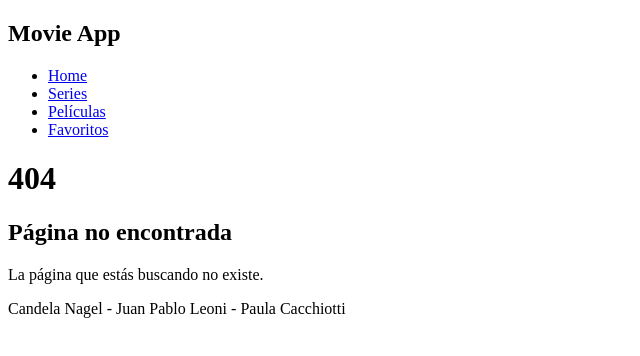
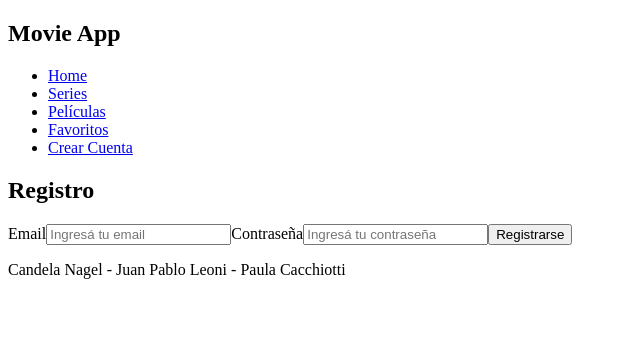
Before and after one commit to PauCacchiotti/CandelaNagel-JuanPabloLeoni-PaulaCacchiotti, a React (Create React App) app: page /register in a window 1280 px wide. Before the commit this address had no page. Shown: the top 356 px of the page, without its empty margins (0-640 px from the left). Built offline with nearby package versions, Linux system fonts and the light colour scheme.

Commit message:
Hice el punto 4

```diff
--- a/src/App.js
+++ b/src/App.js
@@ -8,6 +8,7 @@ import { Route, Switch } from "react-router-dom";
 import NotFound from "./screens/NotFound/NotFound";
 import PeliculasPopulares from "./screens/PeliculasPopulares/PeliculasPopulares";
 import PeliculasCartelera from "./screens/PeliculasCartelera/PeliculasCartelera";
+import Register from "./screens/Register/Register";
 
 function App(){
 
@@ -26,6 +27,7 @@ function App(){
               <Route path="/PeliculasCartelera" component={PeliculasCartelera} />
 
               <Route path="/Favoritos" component={Favoritos}/>
+              <Route path="/register" component={Register}/>
 
               <Route path="" component={NotFound}/>
             </Switch>
--- /dev/null
+++ b/src/componentes/FormRegister/FormRegister.js
@@ -0,0 +1,102 @@
+import React, { Component } from "react";
+import { withRouter } from "react-router-dom";
+
+class FormRegister extends Component {
+
+    constructor(props){
+        super(props)
+
+        this.state = {
+            email: "",
+            password: ""
+        }
+    }
+
+    controlarEmail(evento){
+        this.setState({
+            email: evento.target.value
+        })
+    }
+
+    controlarPassword(evento){
+        this.setState({
+            password: evento.target.value
+        })
+    }
+
+    submit(evento){
+        evento.preventDefault()
+
+        let usuarioACrear = {
+            email: this.state.email,
+            password: this.state.password
+        }
+
+        if (!usuarioACrear.email.includes("@")) {
+            alert("El email ingresado no es válido")
+            return
+        }
+
+        if (usuarioACrear.password.length < 6) {
+            alert("La contraseña debe tener un mínimo de 6 caracteres")
+            return
+        }
+
+        let usersStorage = localStorage.getItem("users")
+
+        if (usersStorage !== null) {
+            let usersParseado = JSON.parse(usersStorage)
+            let usersFiltrado = usersParseado.filter(user => user.email === usuarioACrear.email)
+
+            if (usersFiltrado.length > 0) {
+                alert("Ya existe un usuario con el email ingresado")
+                return
+            }
+
+            usersParseado.push(usuarioACrear)
+            let usersEnJson = JSON.stringify(usersParseado)
+            localStorage.setItem("users", usersEnJson)
+        } else {
+            let usersInicial = [usuarioACrear]
+            let usersEnJson = JSON.stringify(usersInicial)
+            localStorage.setItem("users", usersEnJson)
+        }
+
+        this.props.history.push("/login")
+    }
+
+    render(){
+
+        return(
+
+            <form onSubmit={(evento) => this.submit(evento)}>
+
+                <label>Email</label>
+                <input
+                    type="text"
+                    value={this.state.email}
+                    onChange={(evento) => this.controlarEmail(evento)}
+                    placeholder="Ingresá tu email"
+                />
+
+                <label>Contraseña</label>
+                <input
+                    type="password"
+                    value={this.state.password}
+                    onChange={(evento) => this.controlarPassword(evento)}
+                    placeholder="Ingresá tu contraseña"
+                />
+
+                <button type="submit">
+                    Registrarse
+                </button>
+
+            </form>
+
+        )
+
+    }
+
+}
+
+export default withRouter(FormRegister);
--- a/src/componentes/Navbar/Navbar.js
+++ b/src/componentes/Navbar/Navbar.js
@@ -26,6 +26,10 @@ function Navbar(){
                     <Link to="/Favoritos">Favoritos</Link>
                 </li>
 
+                <li>
+                     <Link to="/register">Crear Cuenta</Link>
+                </li>
+
             </ul>
 
         </nav>
--- /dev/null
+++ b/src/screens/Register/Register.js
@@ -0,0 +1,30 @@
+import React, { Component } from "react";
+import FormRegister from "../../componentes/FormRegister/FormRegister";
+
+class Register extends Component {
+
+    constructor(props){
+        super(props)
+
+        this.state = {}
+    }
+
+    render(){
+
+        return(
+
+            <section>
+
+                <h2>Registro</h2>
+
+                <FormRegister />
+
+            </section>
+
+        )
+
+    }
+
+}
+
+export default Register;
```
